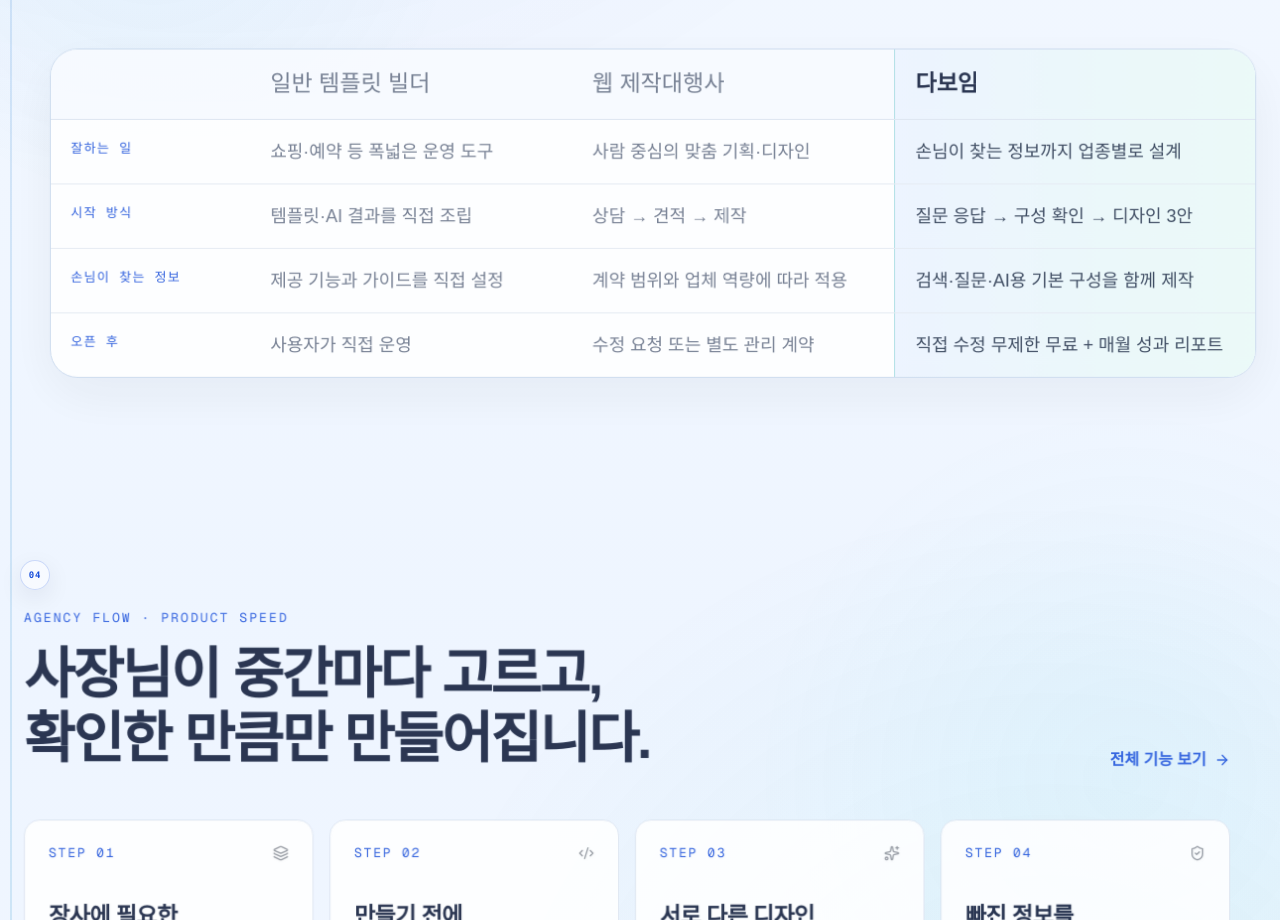
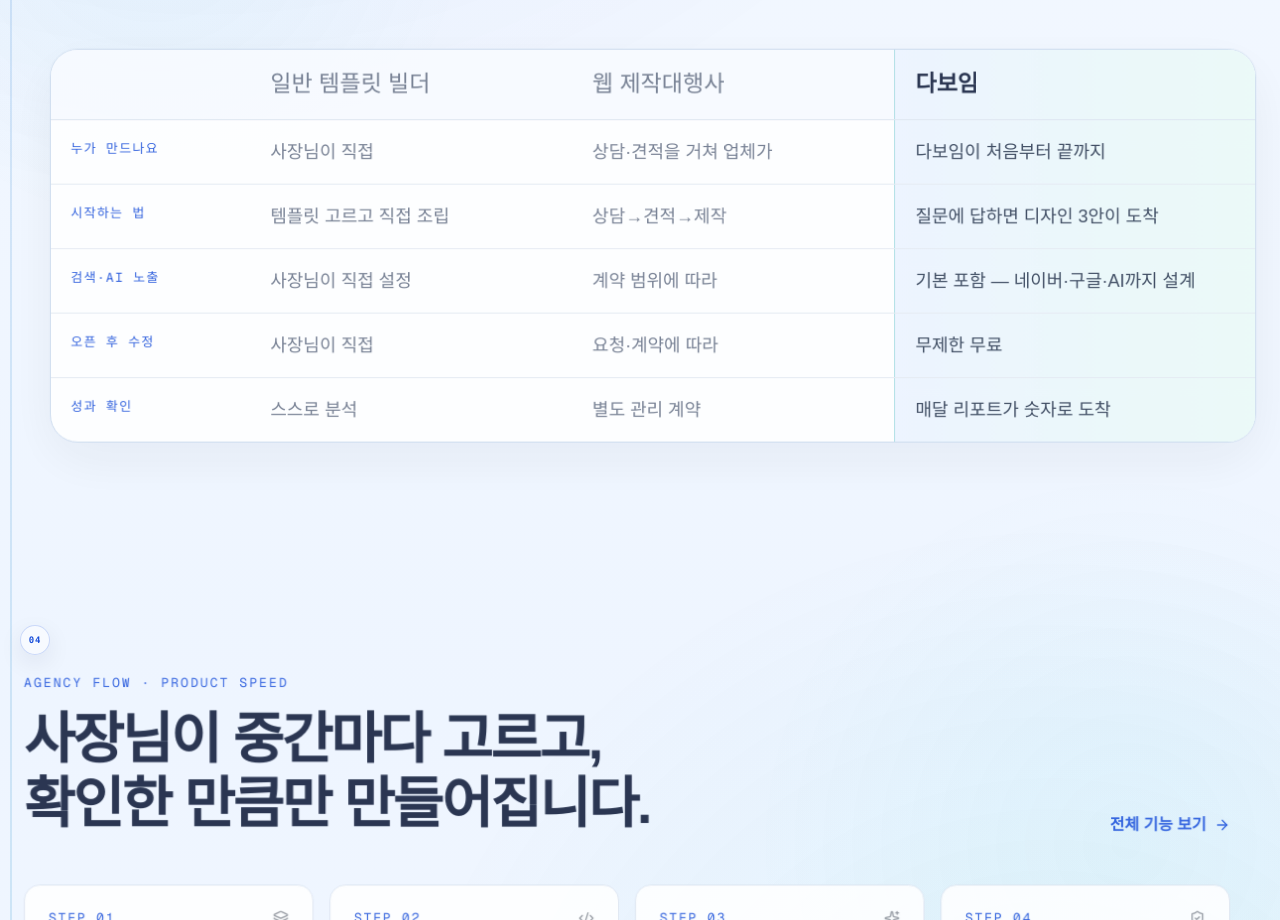
Before and after one commit to andykim0/anakslabs-app, a Next.js app in the folder web/: page / in a window 1280 px wide. Shown: the part 4740-5660 px from the top of the page. Built offline with nearby package versions, Linux system fonts and the light colour scheme; no server answers.

Commit message:
fix(landing): 비교표 전 행 우위 구도 재설계 (P9)

```diff
--- a/web/src/app/(marketing)/page.tsx
+++ b/web/src/app/(marketing)/page.tsx
@@ -84,28 +84,34 @@
 
 const COMPARISON = [
   {
-    label: '잘하는 일',
-    builder: '쇼핑·예약 등 폭넓은 운영 도구',
-    agency: '사람 중심의 맞춤 기획·디자인',
-    anaks: '손님이 찾는 정보까지 업종별로 설계',
+    label: '누가 만드나요',
+    builder: '사장님이 직접',
+    agency: '상담·견적을 거쳐 업체가',
+    anaks: '다보임이 처음부터 끝까지',
   },
   {
-    label: '시작 방식',
-    builder: '템플릿·AI 결과를 직접 조립',
-    agency: '상담 → 견적 → 제작',
-    anaks: '질문 응답 → 구성 확인 → 디자인 3안',
+    label: '시작하는 법',
+    builder: '템플릿 고르고 직접 조립',
+    agency: '상담→견적→제작',
+    anaks: '질문에 답하면 디자인 3안이 도착',
   },
   {
-    label: '손님이 찾는 정보',
-    builder: '제공 기능과 가이드를 직접 설정',
-    agency: '계약 범위와 업체 역량에 따라 적용',
-    anaks: '검색·질문·AI용 기본 구성을 함께 제작',
+    label: '검색·AI 노출',
+    builder: '사장님이 직접 설정',
+    agency: '계약 범위에 따라',
+    anaks: '기본 포함 — 네이버·구글·AI까지 설계',
   },
   {
-    label: '오픈 후',
-    builder: '사용자가 직접 운영',
-    agency: '수정 요청 또는 별도 관리 계약',
-    anaks: `${SUBSCRIPTION_BENEFIT_COPY.selfEdit} + ${SUBSCRIPTION_BENEFIT_COPY.report}`,
+    label: '오픈 후 수정',
+    builder: '사장님이 직접',
+    agency: '요청·계약에 따라',
+    anaks: '무제한 무료',
+  },
+  {
+    label: '성과 확인',
+    builder: '스스로 분석',
+    agency: '별도 관리 계약',
+    anaks: '매달 리포트가 숫자로 도착',
   },
 ];
 
@@ -258,14 +264,14 @@
           <FadeIn delay={0.08}>
             <div className="mt-12 overflow-x-auto rounded-[28px] border border-[#C8D8EC] bg-white shadow-[0_18px_55px_rgba(11,23,54,.06)]">
               <div className="min-w-[820px]">
-                <div className="mkt-type-table-title grid grid-cols-[.62fr_1fr_1fr_1.12fr] border-b border-[#DCE4F0] bg-[#F8FBFF]">
+                <div className="mkt-type-table-title grid grid-cols-[.62fr_1fr_1fr_1.12fr] break-keep border-b border-[#DCE4F0] bg-[#F8FBFF]">
                   <div className="p-5" />
                   <div className="p-5 font-medium text-[#667085]">일반 템플릿 빌더</div>
                   <div className="p-5 font-medium text-[#667085]">웹 제작대행사</div>
                   <div className="border-l border-[#A8DDE2] bg-gradient-to-r from-[#EDF4FF] to-[#EAFBF7] p-5 font-semibold text-[#0B1736]">{PUBLIC_BRAND_NAMES.brand}</div>
                 </div>
                 {COMPARISON.map((row) => (
-                  <div key={row.label} className="mkt-type-body grid grid-cols-[.62fr_1fr_1fr_1.12fr] border-b border-[#E4EAF2] last:border-b-0">
+                  <div key={row.label} data-comparison-row className="mkt-type-body grid grid-cols-[.62fr_1fr_1fr_1.12fr] break-keep border-b border-[#E4EAF2] last:border-b-0">
                     <div className="mkt-type-eyebrow p-5 font-mono tracking-[0.1em] text-[#174DDA]">{row.label}</div>
                     <div className="p-5 leading-6 text-[#667085]">{row.builder}</div>
                     <div className="p-5 leading-6 text-[#667085]">{row.agency}</div>
```
Also changed, not shown: 2 other files (tests, documents, lock files or other folders).
